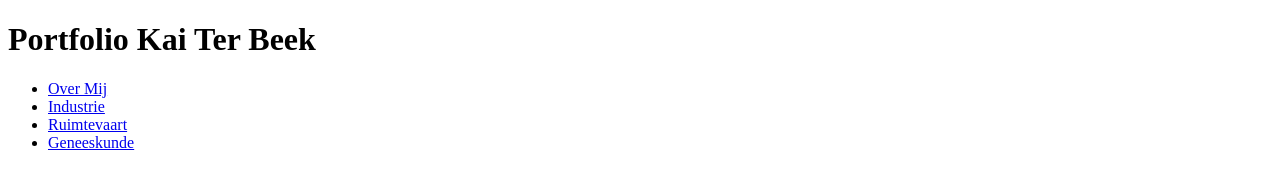
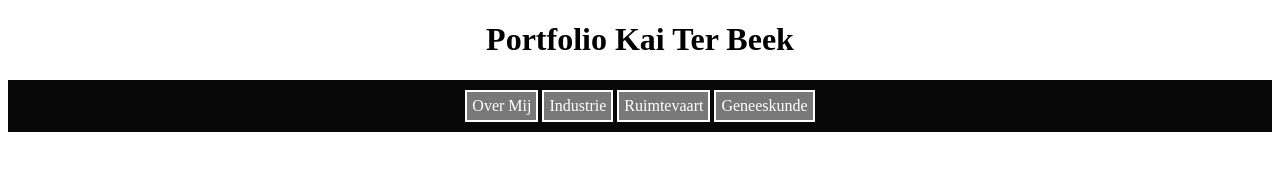
Before and after one commit to KaiTBeek/KaiTBeek.github.io, a plain HTML site: page index.html in a window 1280 px wide. Drawn offline with Linux system fonts and the light colour scheme.

Commit message:
navbar kleur gegeven

```diff
--- a/index.html
+++ b/index.html
@@ -6,6 +6,7 @@
     <link rel="stylesheet" href="opmaak.css">
   </head>
   <body>
+    <center>
         <header>
             <h1>Portfolio Kai Ter Beek</h1>
         </header>
@@ -17,5 +18,6 @@
                 <li><a href="#">Geneeskunde</a></li>
             </ul>
         </nav>
+    </center>
   </body>
 </html>
--- a/opmaak.css
+++ b/opmaak.css
@@ -0,0 +1,17 @@
+ul {
+    background: #080808;
+    padding: 10px;
+}
+ul li {
+    background: #787878;
+    padding: 5px;
+    border: solid 2px white;
+    display: inline-block;
+}
+ul li a {
+    color: white;
+    text-decoration: none;
+}
+ul li a:hover {
+    color: #C0C0C0;
+}
```
Lines whose indentation alone changed are shown as unchanged.
